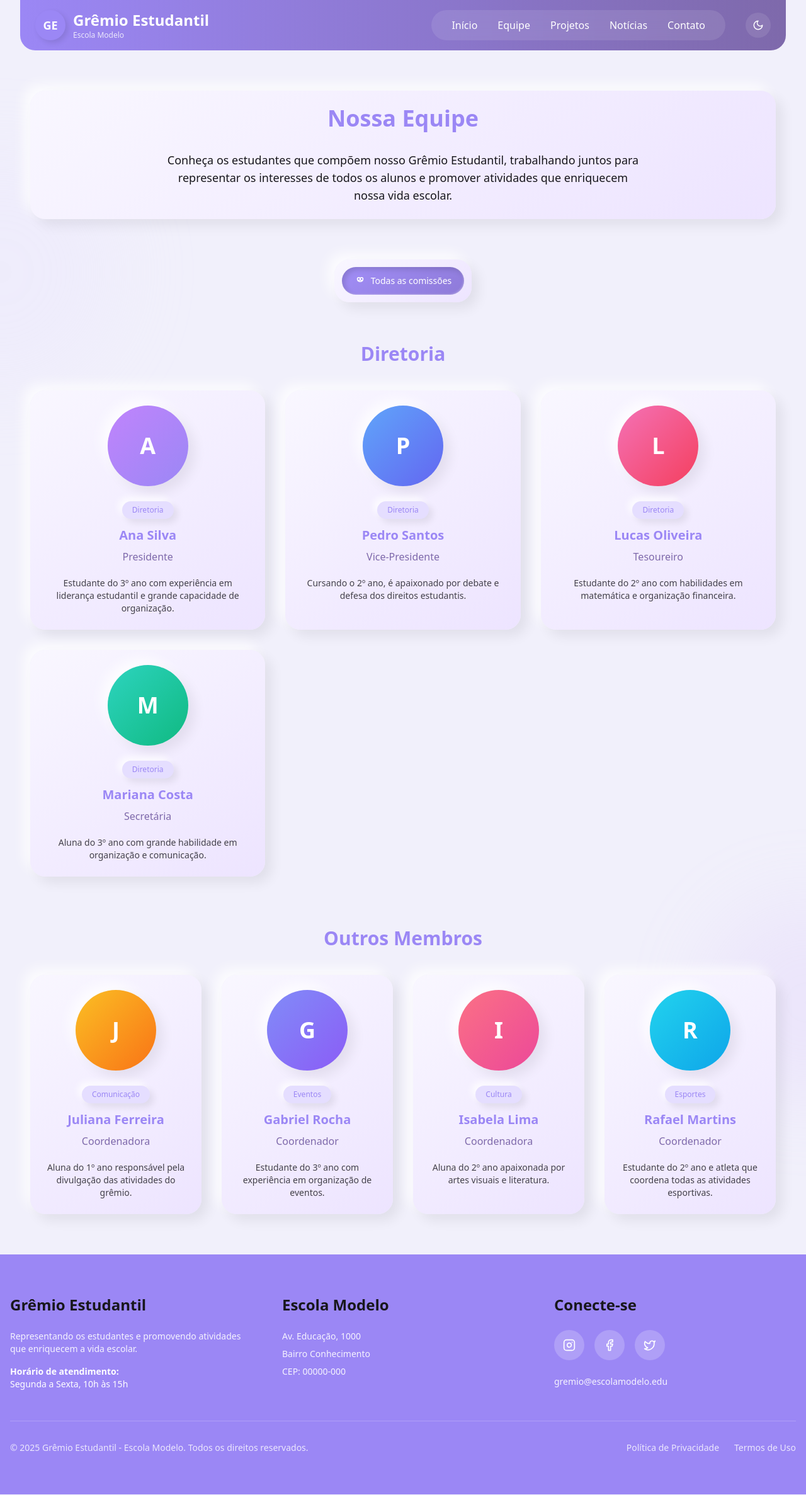
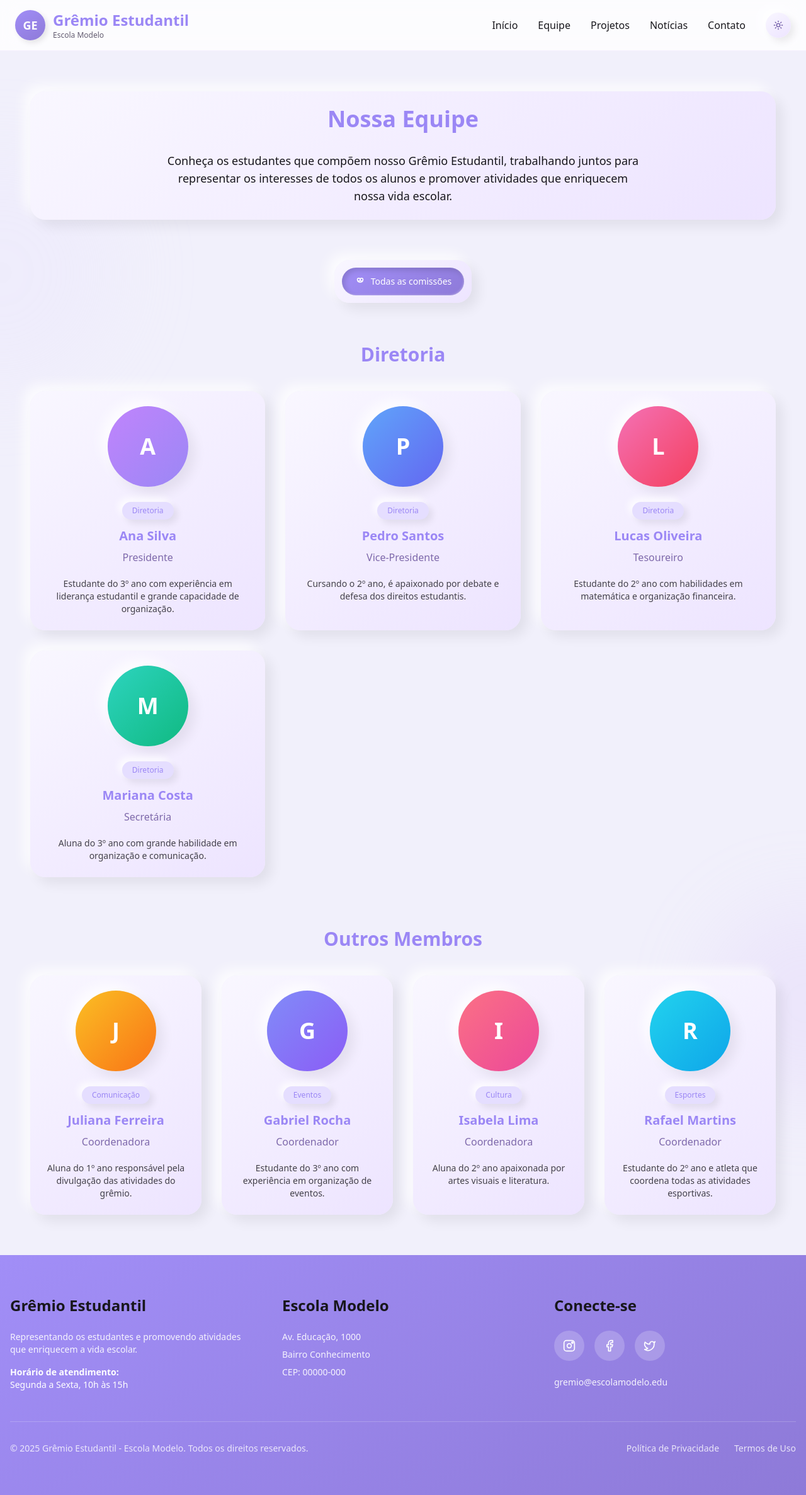
Before and after one commit to MaxwellMaciel/clay-guild-hub, a React (Vite) app: page /equipe in a window 1280 px wide. Shown: the top 2374 px of the page at 63% size. Built offline with nearby package versions, Linux system fonts and the light colour scheme.

Commit message:
Reverted to commit 3924962168c8b46b53497359aedb81ad471fb418

```diff
--- a/src/components/Footer.tsx
+++ b/src/components/Footer.tsx
@@ -1,10 +1,9 @@
 
 import { Link } from "react-router-dom";
-import { Instagram, Facebook, Twitter } from "lucide-react";
 
 const Footer = () => {
   return (
-    <footer className="bg-gremio-primary text-white">
+    <footer className="bg-button-gradient text-white">
       <div className="container mx-auto px-4 py-16">
         <div className="grid grid-cols-1 md:grid-cols-3 gap-12">
           <div>
@@ -30,13 +29,21 @@ const Footer = () => {
             <h3 className="text-2xl font-bold mb-6">Conecte-se</h3>
             <div className="flex gap-4 mb-6">
               <a href="#" className="h-12 w-12 rounded-full bg-white/20 flex items-center justify-center hover:bg-white/30 transition-colors">
-                <Instagram size={20} />
+                <svg xmlns="http://www.w3.org/2000/svg" width="20" height="20" viewBox="0 0 24 24" fill="none" stroke="currentColor" strokeWidth="2" strokeLinecap="round" strokeLinejoin="round">
+                  <rect width="20" height="20" x="2" y="2" rx="5" />
+                  <circle cx="12" cy="12" r="4" />
+                  <circle cx="18" cy="6" r="1.5" />
+                </svg>
               </a>
               <a href="#" className="h-12 w-12 rounded-full bg-white/20 flex items-center justify-center hover:bg-white/30 transition-colors">
-                <Facebook size={20} />
+                <svg xmlns="http://www.w3.org/2000/svg" width="20" height="20" viewBox="0 0 24 24" fill="none" stroke="currentColor" strokeWidth="2" strokeLinecap="round" strokeLinejoin="round">
+                  <path d="M18 2h-3a5 5 0 0 0-5 5v3H7v4h3v8h4v-8h3l1-4h-4V7a1 1 0 0 1 1-1h3z" />
+                </svg>
               </a>
               <a href="#" className="h-12 w-12 rounded-full bg-white/20 flex items-center justify-center hover:bg-white/30 transition-colors">
-                <Twitter size={20} />
+                <svg xmlns="http://www.w3.org/2000/svg" width="20" height="20" viewBox="0 0 24 24" fill="none" stroke="currentColor" strokeWidth="2" strokeLinecap="round" strokeLinejoin="round">
+                  <path d="M22 4s-.7 2.1-2 3.4c1.6 10-9.4 17.3-18 11.6 2.2.1 4.4-.6 6-2C3 15.5.5 9.6 3 5c2.2 2.6 5.6 4.1 9 4-.9-4.2 4-6.6 7-3.8 1.1 0 3-1.2 3-1.2z" />
+                </svg>
               </a>
             </div>
             <p className="text-sm opacity-90">
--- a/src/components/Navbar.tsx
+++ b/src/components/Navbar.tsx
@@ -1,28 +1,26 @@
 
 import { useState } from "react";
 import { Link } from "react-router-dom";
-import { Moon } from "lucide-react";
 
 const Navbar = () => {
   const [isOpen, setIsOpen] = useState(false);
 
   return (
-    <header className="sticky top-0 z-50 w-full">
-      <div className="container mx-auto">
-        <div className="flex justify-between items-center py-4 px-4 md:px-6 bg-gradient-to-r from-gremio-primary to-gremio-secondary rounded-b-[24px] backdrop-blur-md">
+    <header className="sticky top-0 z-50 w-full border-b border-gremio-light/20 bg-white/80 backdrop-blur-md">
+      <div className="container mx-auto px-4 md:px-6 flex justify-between items-center py-4">
         <Link to="/" className="flex items-center gap-3">
-            <div className="h-12 w-12 rounded-full bg-gremio-primary flex items-center justify-center text-white font-bold text-lg shadow-clay-button">
+          <div className="h-12 w-12 rounded-full bg-button-gradient flex items-center justify-center text-white font-bold text-lg shadow-clay-button">
             GE
           </div>
           <div>
-              <h1 className="font-bold text-white text-xl md:text-2xl">Grêmio Estudantil</h1>
-              <p className="text-xs text-white/80">Escola Modelo</p>
+            <h1 className="font-bold text-gremio-primary text-xl md:text-2xl">Grêmio Estudantil</h1>
+            <p className="text-xs text-muted-foreground">Escola Modelo</p>
           </div>
         </Link>
 
         {/* Mobile menu button */}
         <button
-            className="md:hidden bg-white/20 text-white p-3 rounded-full shadow-clay-button"
+          className="md:hidden bg-button-gradient text-white p-3 rounded-full shadow-clay-button"
           onClick={() => setIsOpen(!isOpen)}
         >
           <svg
@@ -46,19 +44,35 @@ const Navbar = () => {
 
         {/* Desktop Navigation */}
         <nav className="hidden md:flex items-center gap-8">
-            <div className="bg-white/10 backdrop-blur-lg px-8 py-2 rounded-full">
-              <div className="flex items-center gap-8">
           <NavLink to="/">Início</NavLink>
           <NavLink to="/equipe">Equipe</NavLink>
           <NavLink to="/projetos">Projetos</NavLink>
           <NavLink to="/noticias">Notícias</NavLink>
           <NavLink to="/contato">Contato</NavLink>
-              </div>
-            </div>
 
           {/* Theme toggle */}
-            <button className="bg-white/10 backdrop-blur-lg w-10 h-10 rounded-full flex items-center justify-center text-white hover:bg-white/20 transition-colors">
-              <Moon size={18} />
+          <button className="clay-icon w-10 h-10 text-gremio-tertiary">
+            <svg
+              xmlns="http://www.w3.org/2000/svg"
+              width="18"
+              height="18"
+              viewBox="0 0 24 24"
+              fill="none"
+              stroke="currentColor"
+              strokeWidth="2"
+              strokeLinecap="round"
+              strokeLinejoin="round"
+            >
+              <circle cx="12" cy="12" r="4" />
+              <path d="M12 2v2" />
+              <path d="M12 20v2" />
+              <path d="m4.93 4.93 1.41 1.41" />
+              <path d="m17.66 17.66 1.41 1.41" />
+              <path d="M2 12h2" />
+              <path d="M20 12h2" />
+              <path d="m6.34 17.66-1.41 1.41" />
+              <path d="m19.07 4.93-1.41 1.41" />
+            </svg>
           </button>
         </nav>
 
@@ -73,7 +87,6 @@ const Navbar = () => {
           </div>
         )}
       </div>
-      </div>
     </header>
   );
 };
@@ -86,9 +99,10 @@ type NavLinkProps = {
 const NavLink = ({ to, children }: NavLinkProps) => (
   <Link
     to={to}
-    className="text-white hover:text-white/80 transition-colors relative group py-1 font-medium"
+    className="text-foreground hover:text-gremio-primary transition-colors relative group py-1 font-medium"
   >
     {children}
+    <span className="absolute bottom-0 left-0 w-0 h-0.5 bg-gremio-primary transition-all duration-300 group-hover:w-full"></span>
   </Link>
 );
 
--- a/src/index.css
+++ b/src/index.css
@@ -73,16 +73,4 @@
   .clay-blob {
     @apply absolute rounded-full blur-3xl opacity-20;
   }
-
-  .navbar-gradient {
-    @apply bg-gradient-to-r from-gremio-primary to-gremio-secondary;
-  }
-
-  .menu-item {
-    @apply text-white hover:text-white/80 transition-colors;
-  }
-
-  .menu-container {
-    @apply bg-white/10 backdrop-blur-lg px-8 py-2 rounded-full;
-  }
 }
```
Lines whose indentation alone changed are shown as unchanged.
